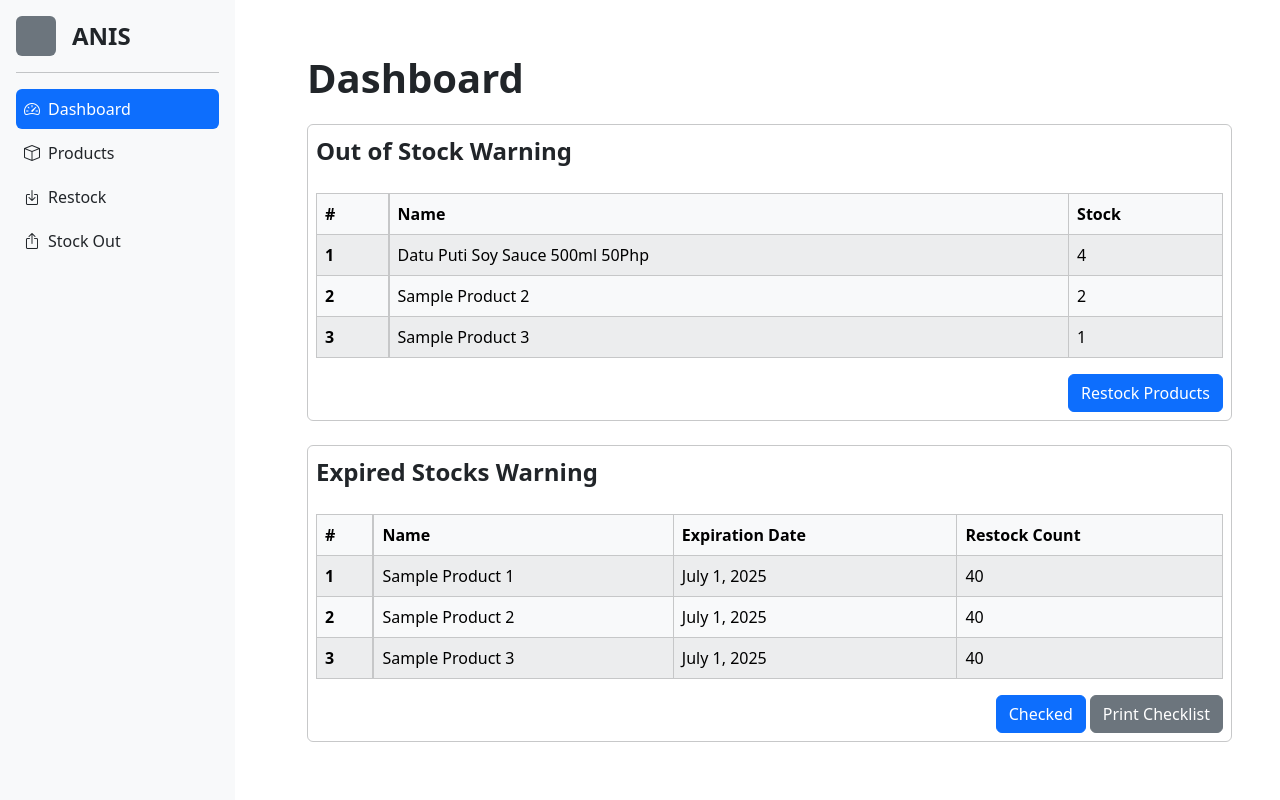
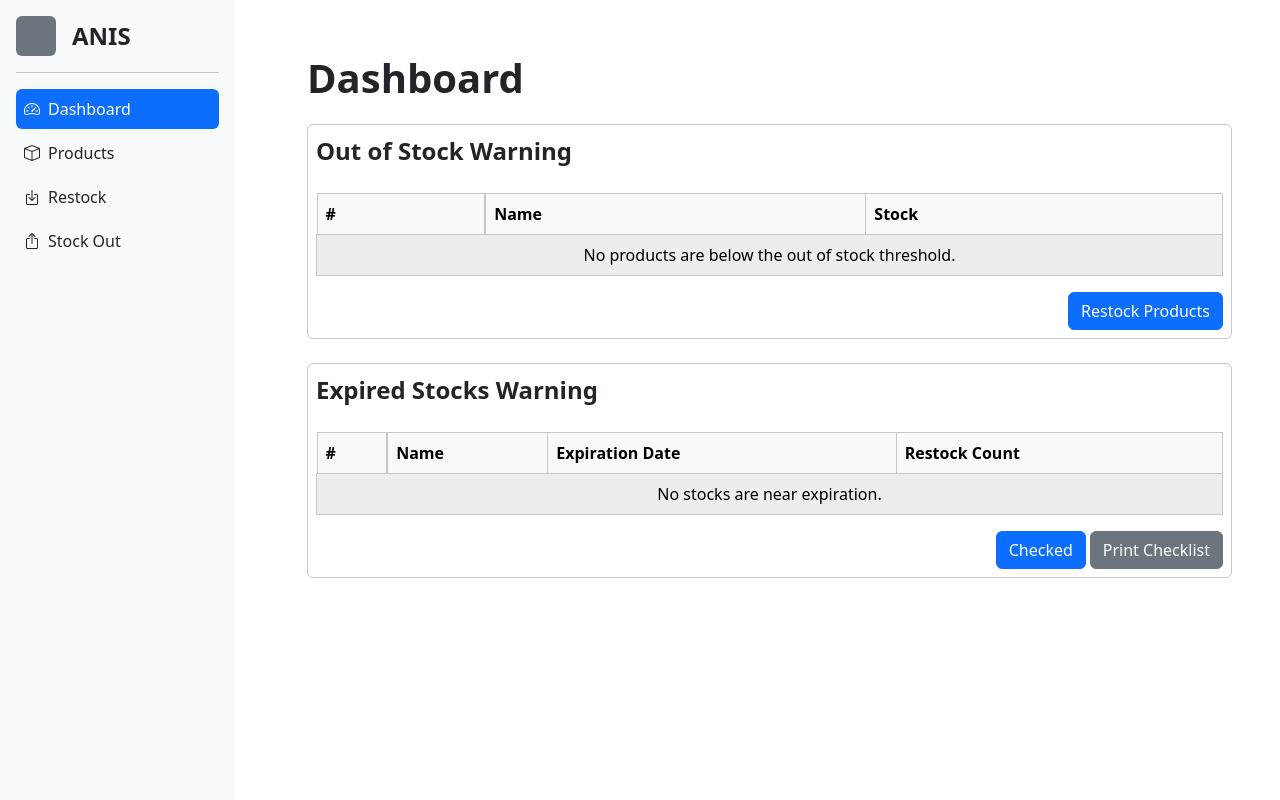
Before and after one commit to MaJul1/anis-php, a PHP site: page /index.php in a window 1280 px wide. Run offline with PHP 8.4, Linux system fonts and the light colour scheme; tables that the repository leaves empty or names only in its code hold one stand-in row (values such as "Sample post").

Commit message:
Implement dynamic product and restock detail tables with database integration

```diff
--- a/index.php
+++ b/index.php
@@ -70,22 +70,26 @@
               </tr>
             </thead>
             <tbody>
-              <tr>
-                <th scope="row" class="d-none d-md-block">1</th>
-                <td>Datu Puti Soy Sauce 500ml 50Php</td>
-                <td>4</td>
-              </tr>
-              <tr>
-                <th scope="row" class="d-none d-md-block">2</th>
-                <td>Sample Product 2</td>
-                <td>2</td>
-              </tr>
-              <tr>
-                <th scope="row" class="d-none d-md-block">3</th>
-                <td>Sample Product 3</td>
-                <td>1</td>
-              </tr>
-              <!-- Add more rows as needed to test scrolling -->
+            <?php
+              include_once __DIR__ . '/Persistence/dbconn.php';
+
+              $sql = "SELECT Name, QuantityPerUnit, Unit, Price, CurrentStockNumber FROM Product WHERE CurrentStockNumber < OutOfStockWarningThreshold AND Archived = FALSE";
+              $result = $conn->query($sql);
+              if ($result && $result->num_rows > 0) {
+                  $i = 1;
+                  while ($row = $result->fetch_assoc()) {
+                      $name = $row['Name'] . ', ' . $row['QuantityPerUnit'] . ', ' . $row['Unit'] . ', ' . number_format($row['Price'], 2);
+                      echo '<tr>';
+                      echo '<th scope="row" class="d-none d-md-block">' . $i . '</th>';
+                      echo '<td>' . htmlspecialchars($name) . '</td>';
+                      echo '<td>' . $row['CurrentStockNumber'] . '</td>';
+                      echo '</tr>';
+                      $i++;
+                  }
+              } else {
+                  echo '<tr><td colspan="3" class="text-center">No products are below the out of stock threshold.</td></tr>';
+              }
+            ?>
             </tbody>
           </table>
         </div>
@@ -107,25 +111,35 @@
               </tr>
             </thead>
             <tbody>
-              <tr>
-                <th scope="row" class="d-none d-md-block">1</th>
-                <td>Sample Product 1</td>
-                <td>July 1, 2025</td>
-                <td>40</td>
-              </tr>
-              <tr>
-                <th scope="row" class="d-none d-md-block">2</th>
-                <td>Sample Product 2</td>
-                <td>July 1, 2025</td>
-                <td>40</td>
-              </tr>
-              <tr>
-                <th scope="row" class="d-none d-md-block">3</th>
-                <td>Sample Product 3</td>
-                <td>July 1, 2025</td>
-                <td>40</td>
-              </tr>
-              <!-- Add more rows as needed to test scrolling -->
+            <?php
+              $today = date('Y-m-d');
+              $sql = "SELECT p.Name, p.QuantityPerUnit, p.Unit, p.Price, rd.ExpirationDate, rd.Count
+                      FROM RestockDetail rd
+                      INNER JOIN Product p ON rd.ProductId = p.Id
+                      WHERE rd.ExpirationDate IS NOT NULL
+                        AND rd.IsExpiredChecked = FALSE
+                        AND p.Archived = FALSE
+                        AND rd.ExpirationDate <= DATE_ADD('$today', INTERVAL p.ExpirationWarningThreshold DAY)
+                        AND rd.ExpirationDate >= '$today'
+                      ORDER BY rd.ExpirationDate ASC";
+              $result = $conn->query($sql);
+              if ($result && $result->num_rows > 0) {
+                  $i = 1;
+                  while ($row = $result->fetch_assoc()) {
+                      $name = $row['Name'] . ', ' . $row['QuantityPerUnit'] . ', ' . $row['Unit'] . ', ' . number_format($row['Price'], 2);
+                      $expiration = date('F j, Y', strtotime($row['ExpirationDate']));
+                      echo '<tr>';
+                      echo '<th scope="row" class="d-none d-md-block">' . $i . '</th>';
+                      echo '<td>' . htmlspecialchars($name) . '</td>';
+                      echo '<td>' . htmlspecialchars($expiration) . '</td>';
+                      echo '<td>' . $row['Count'] . '</td>';
+                      echo '</tr>';
+                      $i++;
+                  }
+              } else {
+                  echo '<tr><td colspan="4" class="text-center">No stocks are near expiration.</td></tr>';
+              }
+            ?>
             </tbody>
           </table>
         </div>
```
